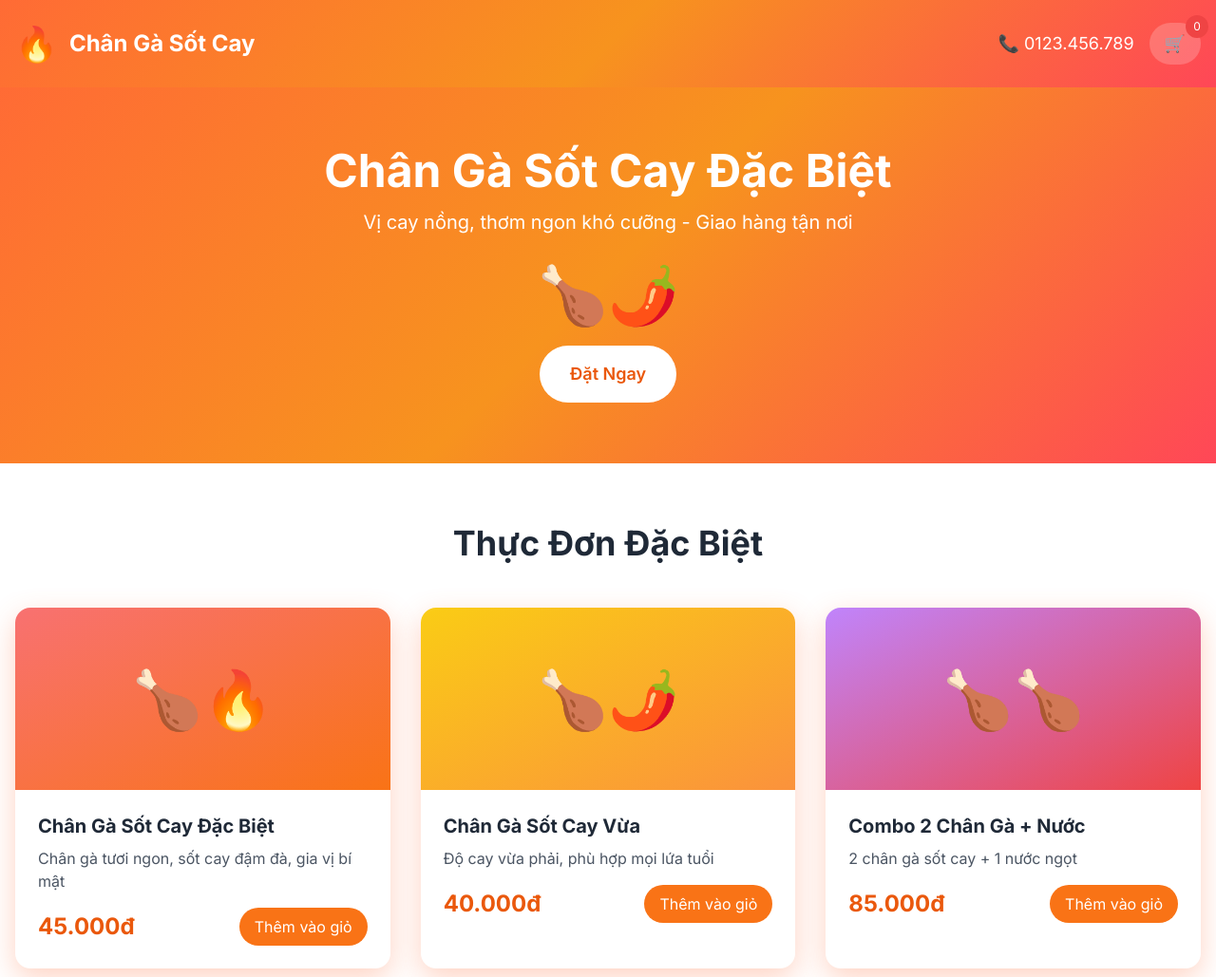
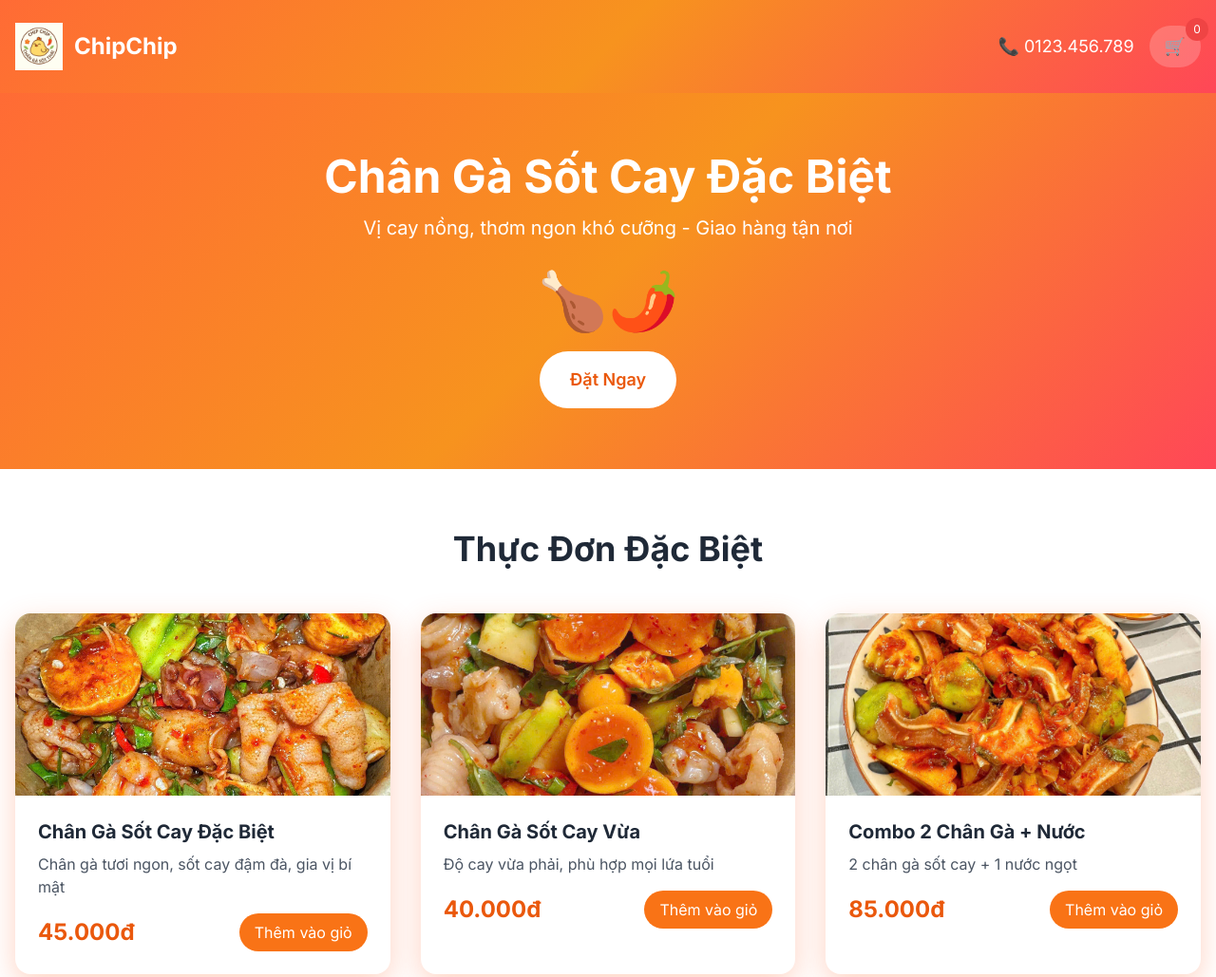
Before and after one commit to ledinhducmanh/chipchip, a plain HTML site: page index.html in a window 1280 px wide. Shown: the top 1029 px of the page at 95% size. Drawn offline with nearby package versions, Linux system fonts and the light colour scheme.

Commit message:
add img and logo

```diff
--- /dev/null
+++ b/assets/css/style.css
@@ -0,0 +1,18 @@
+.logo {
+    height: 50px;
+    width: 50px;
+}
+.chip {
+    background-size: cover;
+    background-position: center;
+    background-repeat: no-repeat;
+}
+.chip-1 {
+    background-image: url("../img/1.jpg") !important;
+}
+.chip-2 {
+    background-image: url("../img/2.jpg") !important;
+}
+.chip-3 {
+    background-image: url("../img/3.jpg") !important;
+}
--- a/index.html
+++ b/index.html
@@ -5,12 +5,14 @@
     <meta name="viewport" content="width=device-width, initial-scale=1.0">
     <title>Chân Gà Sốt Cay ChipChip - Ngon Khó Cưỡng</title>
     <script src="https://cdn.tailwindcss.com"></script>
+    <link rel="stylesheet" href="./assets/css/style.css">
     <style>
         @import url('https://fonts.googleapis.com/css2?family=Inter:wght@300;400;500;600;700&display=swap');
         body { font-family: 'Inter', sans-serif; }
         .spicy-gradient { background: linear-gradient(135deg, #ff6b35, #f7931e, #ff4757); }
         .food-shadow { box-shadow: 0 10px 30px rgba(255, 107, 53, 0.3); }
     </style>
+    <link rel="shortcut icon" href="./assets/img/logo.png" type="image/x-icon">
 </head>
 <body class="bg-orange-50">
     <!-- Header -->
@@ -18,8 +20,10 @@
         <div class="container mx-auto px-4 py-6">
             <div class="flex items-center justify-between">
                 <div class="flex items-center space-x-3">
-                    <div class="text-4xl">🔥</div>
-                    <h1 class="text-2xl font-bold">Chân Gà Sốt Cay</h1>
+                    <div class="text-4xl">
+                        <img class="logo" src="./assets/img/logo.png" alt="">
+                    </div>
+                    <h1 class="text-2xl font-bold">ChipChip</h1>
                 </div>
                 <div class="flex items-center space-x-4">
                     <span class="text-lg">📞 0123.456.789</span>
@@ -52,8 +56,8 @@
             <div class="grid md:grid-cols-2 lg:grid-cols-3 gap-8">
                 <!-- Chân gà sốt cay -->
                 <div class="bg-white rounded-2xl food-shadow overflow-hidden transform hover:scale-105 transition-all">
-                    <div class="bg-gradient-to-br from-red-400 to-orange-500 h-48 flex items-center justify-center">
-                        <div class="text-6xl">🍗🔥</div>
+                    <div class="chip chip-1 bg-gradient-to-br from-red-400 to-orange-500 h-48 flex items-center justify-center">
+
                     </div>
                     <div class="p-6">
                         <h4 class="text-xl font-bold text-gray-800 mb-2">Chân Gà Sốt Cay Đặc Biệt</h4>
@@ -69,8 +73,8 @@
 
                 <!-- Chân gà sốt cay vừa -->
                 <div class="bg-white rounded-2xl food-shadow overflow-hidden transform hover:scale-105 transition-all">
-                    <div class="bg-gradient-to-br from-yellow-400 to-orange-400 h-48 flex items-center justify-center">
-                        <div class="text-6xl">🍗🌶️</div>
+                    <div class="chip chip-2 bg-gradient-to-br from-yellow-400 to-orange-400 h-48 flex items-center justify-center">
+
                     </div>
                     <div class="p-6">
                         <h4 class="text-xl font-bold text-gray-800 mb-2">Chân Gà Sốt Cay Vừa</h4>
@@ -86,8 +90,8 @@
 
                 <!-- Combo chân gà -->
                 <div class="bg-white rounded-2xl food-shadow overflow-hidden transform hover:scale-105 transition-all">
-                    <div class="bg-gradient-to-br from-purple-400 to-red-500 h-48 flex items-center justify-center">
-                        <div class="text-6xl">🍗🍗</div>
+                    <div class="chip chip-3 bg-gradient-to-br from-purple-400 to-red-500 h-48 flex items-center justify-center">
+
                     </div>
                     <div class="p-6">
                         <h4 class="text-xl font-bold text-gray-800 mb-2">Combo 2 Chân Gà + Nước</h4>
```
Also changed, not shown: assets/img/1.jpg (added), assets/img/2.jpg (added), assets/img/3.jpg (added), assets/img/logo.png (added), assets/style.css (deleted).
